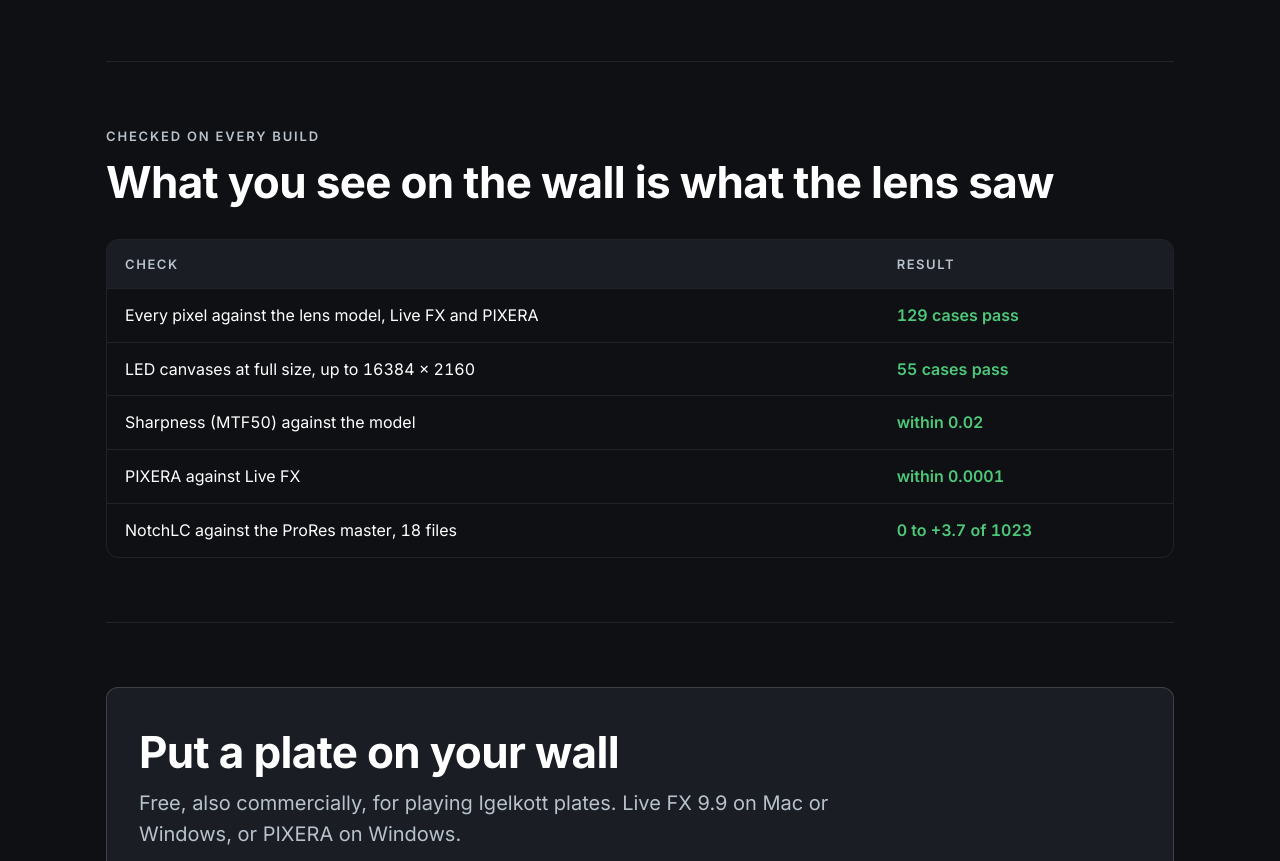
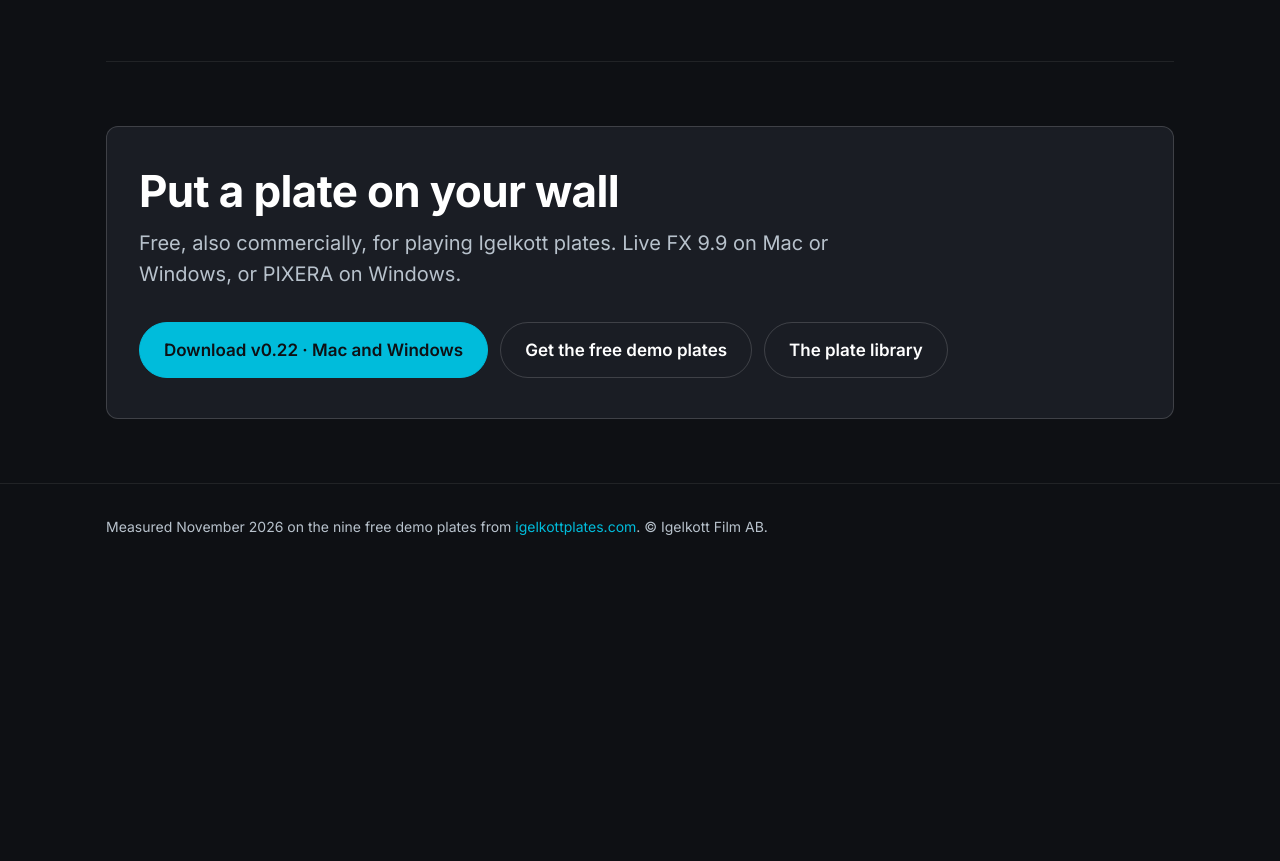
Before and after one commit to IgelkottPlates/IgelkottFisheye2D, a plain HTML site: page docs/index.html in a window 1280 px wide. Shown: the part 9875-10736 px from the top of the page. After the commit the page ends 10461 px from the top, so only its background shows below. Drawn offline with Linux system fonts and the light colour scheme.

Commit message:
Product page: remove the checks section
Co-Authored-By: Claude Opus 5.5 <noreply@anthropic.com>

```diff
--- a/docs/index.html
+++ b/docs/index.html
@@ -418,23 +418,6 @@ footer p { font-size: 14px; max-width: none; }
   </div>
 </section>
 
-<section class="block">
-  <div class="head">
-    <span class="label">Checked on every build</span>
-    <h2>What you see on the wall is what the lens saw</h2>
-  </div>
-  <div class="tablewrap">
-      <table style="min-width:0">
-        <tr><th>Check</th><th>Result</th></tr>
-        <tr><td>Every pixel against the lens model, Live FX and PIXERA</td><td class="ok">129 cases pass</td></tr>
-        <tr><td>LED canvases at full size, up to 16384 × 2160</td><td class="ok">55 cases pass</td></tr>
-        <tr><td>Sharpness (MTF50) against the model</td><td class="ok">within 0.02</td></tr>
-        <tr><td>PIXERA against Live FX</td><td class="ok">within 0.0001</td></tr>
-        <tr><td>NotchLC against the ProRes master, 18 files</td><td class="ok">0 to +3.7 of 1023</td></tr>
-      </table>
-    </div>
-</section>
-
 <section class="block cta">
   <div class="cta-box">
     <div>
```
